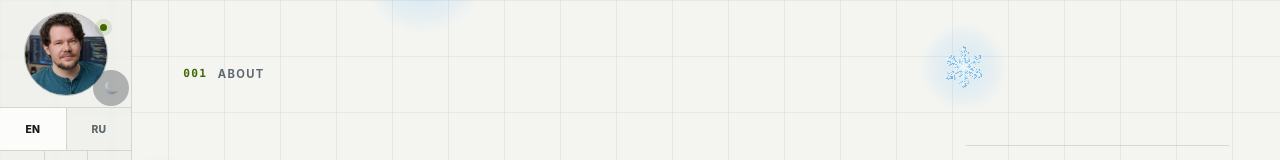
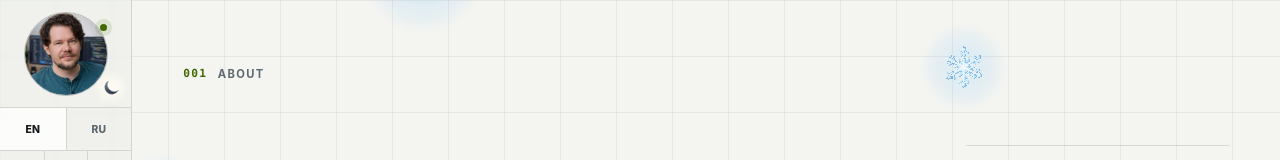
Before and after one commit to khodorkin-dmitrii/khodorkin-dmitrii.github.io, a website built with Vite: page index.html in a window 1280 px wide. Both pictures are taken after a click on the button "Switch color theme". Shown: the top 160 px of the page. Built offline with nearby package versions, Linux system fonts and the light colour scheme.

Commit message:
Refine theme toggle in light mode

```diff
--- a/index.html
+++ b/index.html
@@ -39,7 +39,7 @@
               <path d="M12 2v2M12 20v2M4.93 4.93l1.42 1.42M17.66 17.66l1.41 1.41M2 12h2M20 12h2M4.93 19.07l1.42-1.42M17.66 6.34l1.41-1.41" />
             </svg>
             <svg class="theme-icon theme-icon-moon" viewBox="0 0 24 24" aria-hidden="true">
-              <defs><radialGradient id="theme-moon-gradient" cx="25%" cy="25%" r="75%"><stop stop-color="#d8dde3" /><stop offset="1" stop-color="#858e9a" /></radialGradient></defs>
+              <defs><radialGradient id="theme-moon-gradient" cx="25%" cy="25%" r="75%"><stop stop-color="#737e8c" /><stop offset="1" stop-color="#29313c" /></radialGradient></defs>
               <path fill="url(#theme-moon-gradient)" d="M20.4 15.2A8.5 8.5 0 0 1 8.8 3.6 8.5 8.5 0 1 0 20.4 15.2Z" />
             </svg>
           </button>
--- a/src/styles.css
+++ b/src/styles.css
@@ -71,9 +71,12 @@ h1, h2, h3, p { margin-top: 0; }
 .language-button.is-active { color: var(--text); background: color-mix(in srgb, var(--surface) 75%, transparent); }
 .theme-toggle { position: absolute; right: 2px; bottom: 2px; display: grid; width: 36px; height: 36px; padding: 0; place-items: center; border: 0; border-radius: 50%; background: rgb(24 32 42 / 30%); cursor: pointer; }
 .theme-toggle:hover { background-color: rgb(39 51 67 / 30%); }
+:root[data-theme='light'] .theme-toggle { background: radial-gradient(circle closest-side, rgb(255 252 244 / 78%) 30%, rgb(255 252 244 / 0%) 100%); }
+:root[data-theme='light'] .theme-toggle:hover { background: radial-gradient(circle closest-side, rgb(255 252 244 / 94%) 30%, rgb(255 252 244 / 0%) 100%); }
 .theme-icon { position: absolute; width: 20px; stroke-linecap: round; stroke-linejoin: round; stroke-width: 1.7; transition: opacity 160ms ease, transform 160ms ease; }
 .theme-icon-sun { stroke: url(#theme-sun-gradient); filter: drop-shadow(0 0 3px rgb(255 199 75 / 95%)) drop-shadow(0 0 6px rgb(255 173 42 / 65%)); }
 .theme-icon-sun path { fill: none; }
+.theme-icon-moon { stroke: #8994a2; stroke-width: .65; }
 .theme-icon-sun, :root[data-theme='light'] .theme-icon-moon { opacity: 1; transform: rotate(0) scale(1); }
 .theme-icon-moon, :root[data-theme='light'] .theme-icon-sun { opacity: 0; transform: rotate(-30deg) scale(.65); }
 .rail-socials { display: grid; grid-template-columns: repeat(3, 1fr); }
```
Also changed, not shown: apps/index.html (+1 -1 lines).
